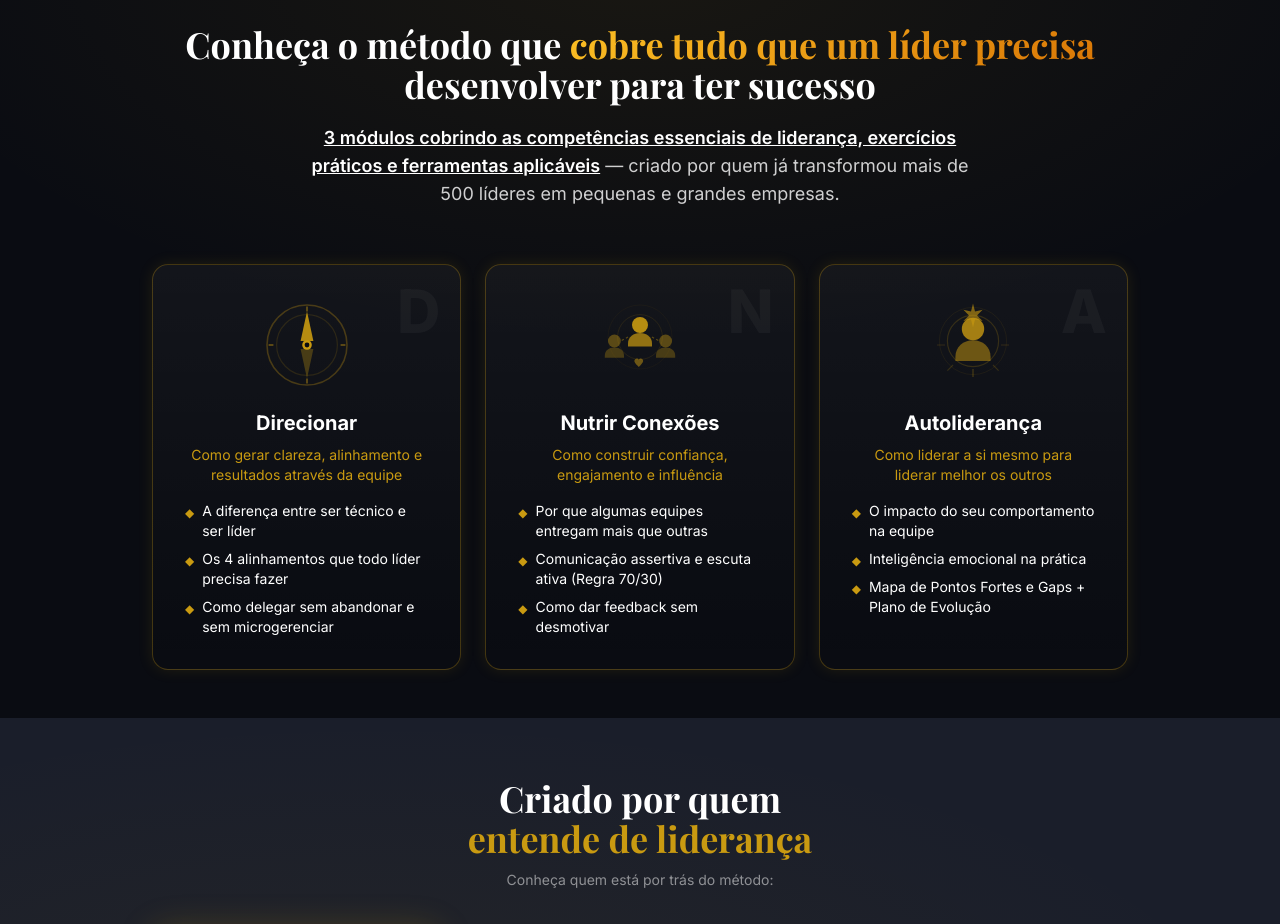
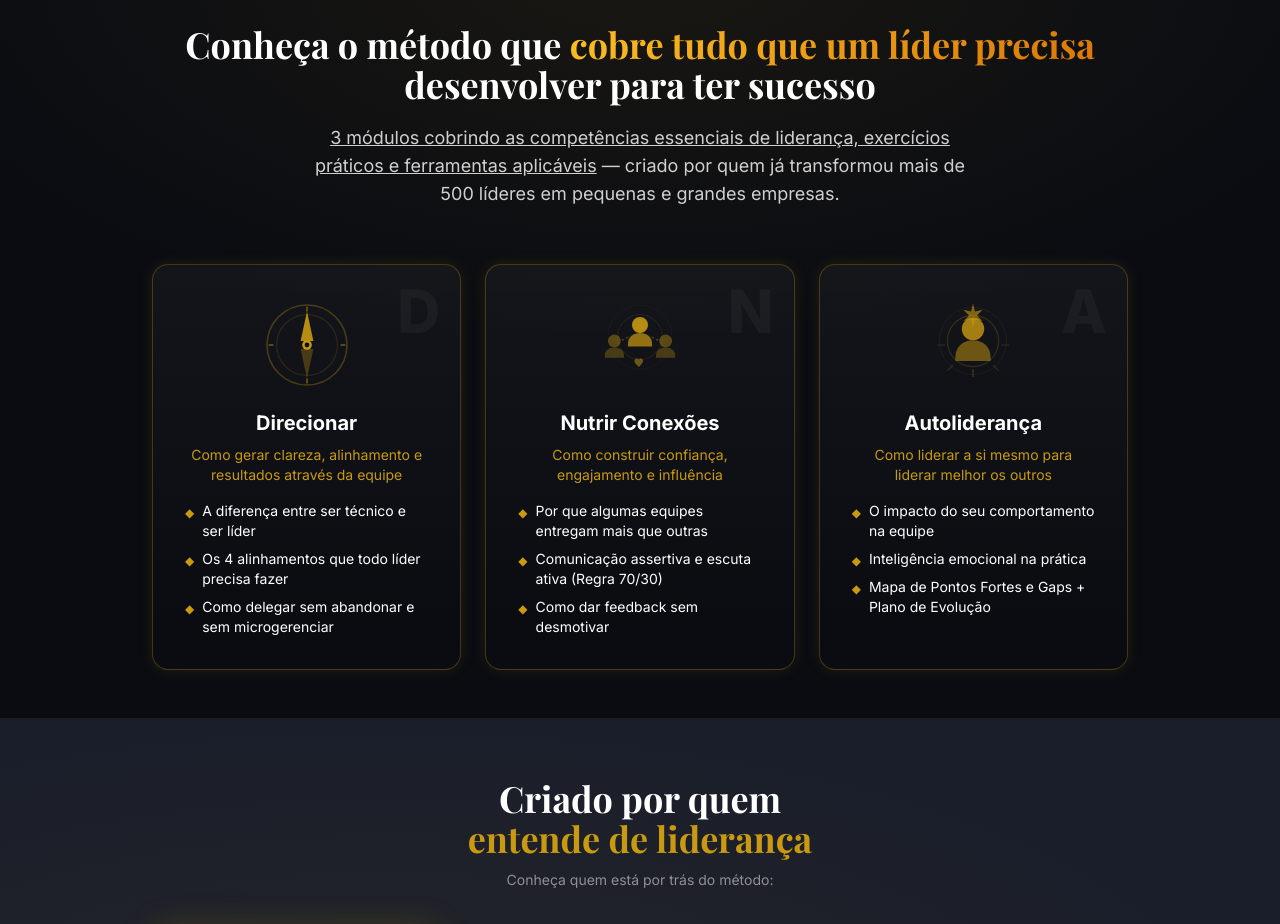
Before and after one commit to techfranca/IZA_DNA-da-Lideranca, a Next.js app: page / in a window 1280 px wide. Shown: the part 1460-2384 px from the top of the page. Built offline with nearby package versions, Linux system fonts and the light colour scheme.

Commit message:
sublinhado cor padrao na descricao metodo

```diff
--- a/src/app/page.tsx
+++ b/src/app/page.tsx
@@ -162,7 +162,7 @@ export default function Home() {
             desenvolver para ter sucesso
           </SectionTitle>
           <p className="mx-auto mt-5 max-w-2xl text-center text-lg text-white/80">
-            <span className="text-white font-semibold underline">
+            <span className="underline">
               3 módulos cobrindo as competências essenciais de liderança,
               exercícios práticos e ferramentas aplicáveis
             </span>{" "}
```
